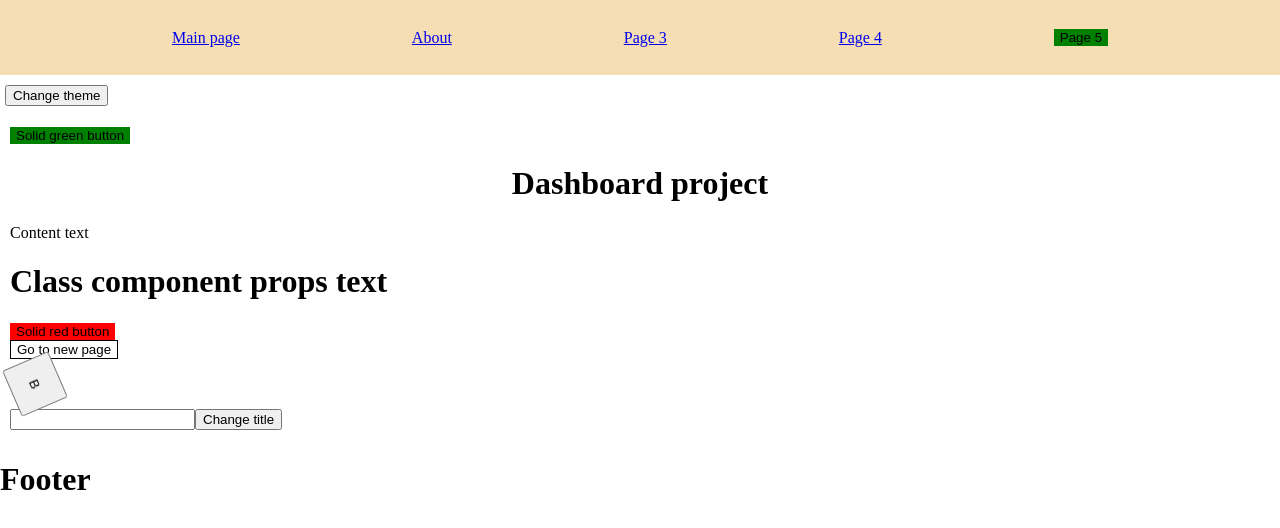
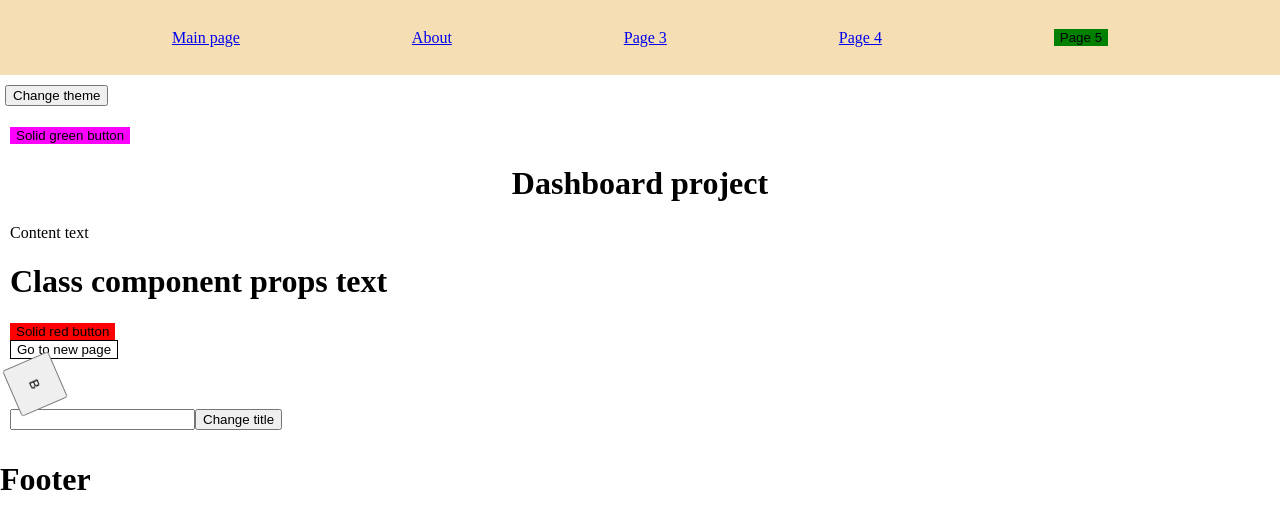
Before and after one commit to hirushi-hewga/dashboard, a React (Create React App) app in the folder dashboard/: page / in a window 1280 px wide. Shown: the top 528 px of the page. Built offline with nearby package versions, Linux system fonts and the light colour scheme.

Commit message:
Update MainPage.jsx

```diff
--- a/dashboard/src/pages/mainPage/MainPage.jsx
+++ b/dashboard/src/pages/mainPage/MainPage.jsx
@@ -14,7 +14,7 @@ const MainPage = () => {
 
     return (
             <div className='container'>
-                <SolidButton text="Solid green button" color="green" />
+                <SolidButton text="Solid green button" color="magenta" />
                 <div className="title">
                     <h1>{titleText}</h1>
                 </div>
```
